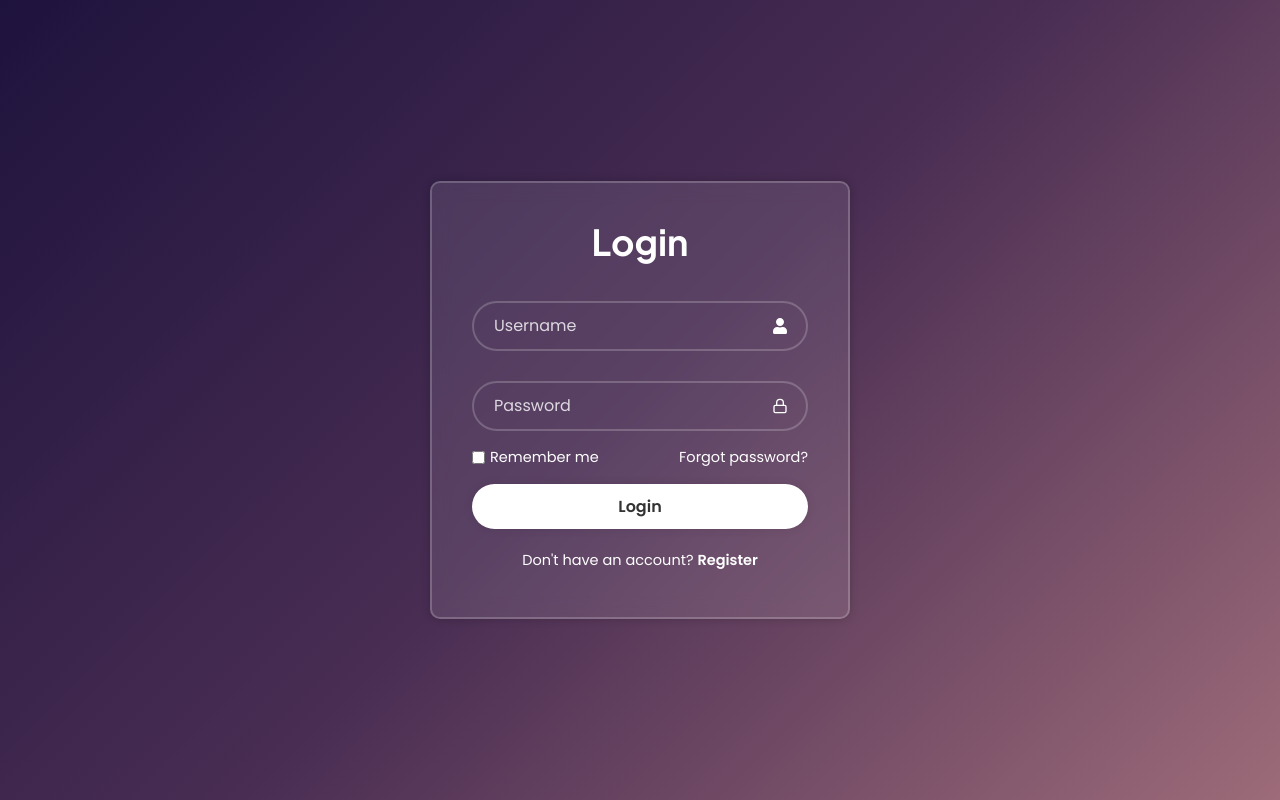
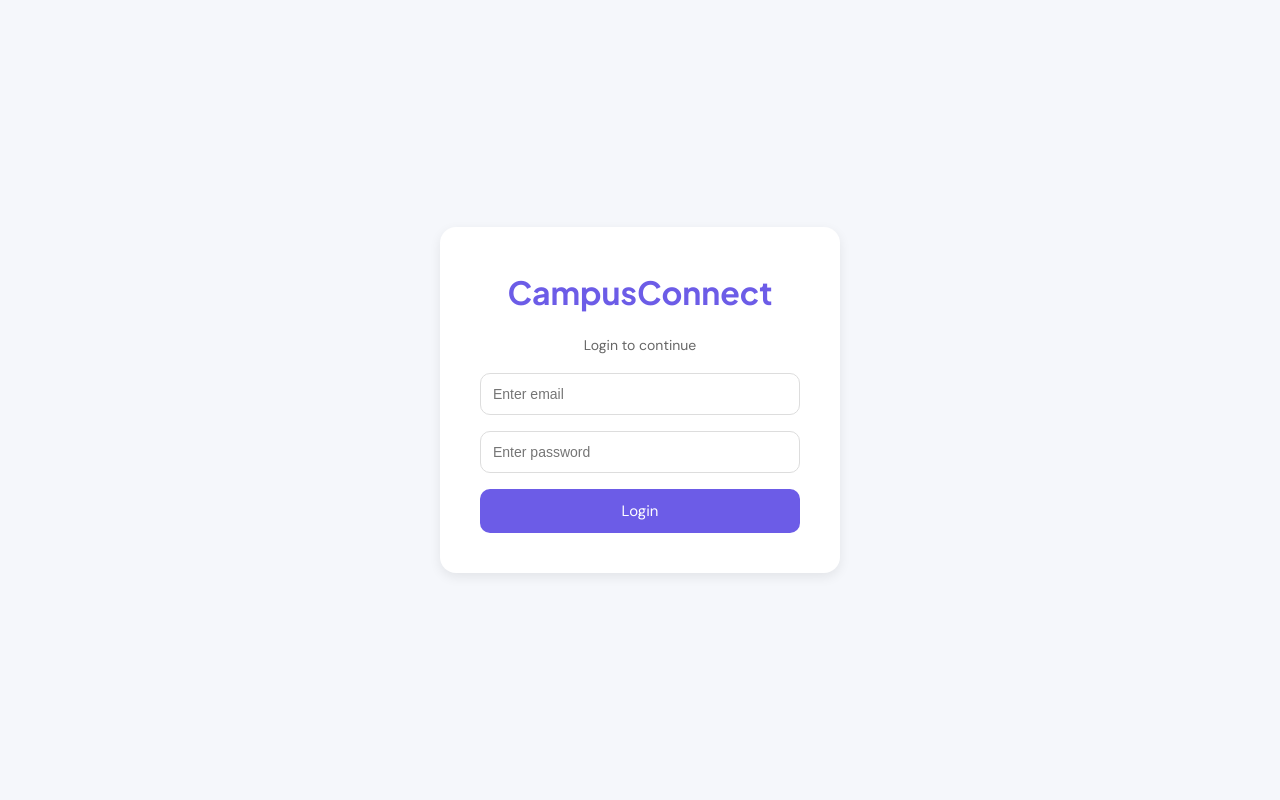
Before and after one commit to risrajawat/CampusConnect, a React (Vite) app: page /login in a window 1280 px wide. Built offline with nearby package versions, Linux system fonts and the light colour scheme.

Commit message:
login ui implemented

```diff
--- a/src/pages/Login/Login.css
+++ b/src/pages/Login/Login.css
@@ -1,121 +1,64 @@
-@import url('https://fonts.googleapis.com/css2?family=Poppins:wght@300;400;500;600;700&display=swap');
+/* Login Page */
 
-* {
-    margin: 0;
-    padding: 0;
-    box-sizing: border-box;
-    font-family: 'Poppins', sans-serif;
+.login-page {
+  height: 100vh;
+  display: flex;
+  justify-content: center;
+  align-items: center;
+  background: #f5f7fb;
 }
 
-.login-container {
-    display: flex;
-    justify-content: center;
-    align-items: center;
-    min-height: 100vh;
-    background: linear-gradient(135deg, #1e133d, #492d53, #9d6b79);
+/* Login Box */
+
+.login-box {
+  background: white;
+  padding: 40px;
+  width: 100%;
+  max-width: 400px;
+  border-radius: 16px;
+  box-shadow: 0 4px 12px rgba(0, 0, 0, 0.08);
+
+  display: flex;
+  flex-direction: column;
+  gap: 16px;
 }
 
-.wrapper {
-    width: 420px;
-    background: rgba(255, 255, 255, 0.1);
-    border: 2px solid rgba(255, 255, 255, 0.2);
-    backdrop-filter: blur(10px);
-    -webkit-backdrop-filter: blur(10px);
-    box-shadow: 0 0 10px rgba(0, 0, 0, 0.2);
-    color: #fff;
-    border-radius: 10px;
-    padding: 30px 40px;
+/* Heading */
+
+.login-box h1 {
+  text-align: center;
+  color: #6c5ce7;
 }
 
-.wrapper h1 {
-    font-size: 36px;
-    text-align: center;
+.login-box p {
+  text-align: center;
+  color: #666;
+  font-size: 14px;
 }
 
-.wrapper .inp-box {
-    position: relative;
-    width: 100%;
-    height: 50px;
-    margin: 30px 0;
+/* Inputs */
+
+.login-box input {
+  padding: 12px;
+  border: 1px solid #ddd;
+  border-radius: 10px;
+  outline: none;
+  font-size: 14px;
 }
 
-.inp-box input {
-    width: 100%;
-    height: 100%;
-    background: transparent;
-    border: none;
-    outline: none;
-    border: 2px solid rgba(255, 255, 255, 0.2);
-    border-radius: 40px;
-    font-size: 16px;
-    color: #fff;
-    padding: 20px 45px 20px 20px;
+/* Button */
+
+.login-box button {
+  background: #6c5ce7;
+  color: white;
+  border: none;
+  padding: 12px;
+  border-radius: 10px;
+  cursor: pointer;
+  font-size: 15px;
+  transition: 0.3s;
 }
 
-.inp-box input::placeholder {
-    color: rgba(255, 255, 255, 0.8);
+.login-box button:hover {
+  background: #5a4bd8;
 }
-
-.inp-box .icon {
-    position: absolute;
-    right: 20px;
-    top: 50%;
-    transform: translateY(-50%);
-    font-size: 16px;
-}
-
-.wrapper .remember-forgot {
-    display: flex;
-    justify-content: space-between;
-    font-size: 14.5px;
-    margin: -15px 0 15px;
-}
-
-.remember-forgot label {
-    display: flex;
-    align-items: center;
-}
-
-.remember-forgot label input {
-    accent-color: #fff;
-    margin-right: 5px;
-}
-
-.remember-forgot a {
-    color: #fff;
-    text-decoration: none;
-}
-
-.remember-forgot a:hover {
-    text-decoration: underline;
-}
-
-.wrapper button {
-    width: 100%;
-    height: 45px;
-    background: #fff;
-    border: none;
-    outline: none;
-    border-radius: 40px;
-    box-shadow: 0 0 10px rgba(0, 0, 0, 0.1);
-    cursor: pointer;
-    font-size: 16px;
-    color: #333;
-    font-weight: 600;
-}
-
-.wrapper .register-link {
-    font-size: 14.5px;
-    text-align: center;
-    margin: 20px 0 15px;
-}
-
-.register-link p a {
-    color: #fff;
-    text-decoration: none;
-    font-weight: 600;
-}
-
-.register-link p a:hover {
-    text-decoration: underline;
-}
--- a/src/pages/Login/Login.jsx
+++ b/src/pages/Login/Login.jsx
@@ -1,41 +1,77 @@
-import React from 'react'
-import './Login.css'
-import { FaUser } from "react-icons/fa";
-import { LuLock } from "react-icons/lu";
+import { useState } from "react";
+import { useNavigate } from "react-router-dom";
 
-const Login = () => {
+import "./Login.css";
+
+function Login() {
+
+  const navigate = useNavigate();
+
+  const [email, setEmail] = useState("");
+  const [password, setPassword] = useState("");
+
+  // Login Function
+  const handleLogin = (e) => {
+
+    e.preventDefault();
+
+    // Simple Validation
+    if (!email || !password) {
+      alert("Please fill all fields");
+      return;
+    }
+
+    // Save user
+    localStorage.setItem(
+      "user",
+      JSON.stringify({ email })
+    );
+
+    // Go to Events Page
+    navigate("/");
+  };
+
   return (
-    <div className='login-container'>
-      <div className='wrapper'>
-          <form action="">
-              <h1>Login</h1>
+    <div className="login-page">
 
-              <div className='inp-box'>
-                  <input type="text" placeholder='Username' required />
-                  <FaUser className='icon' />
-              </div>
+      <form
+        className="login-box"
+        onSubmit={handleLogin}
+      >
 
-              <div className='inp-box'>
-                  <input type="password" placeholder='Password' required />
-                  <LuLock className='icon' />
-              </div>
+        <h1>CampusConnect</h1>
 
-              <div className="remember-forgot">
-                  <label>
-                      <input type="checkbox" /> Remember me
-                  </label>
-                  <a href="#">Forgot password?</a>
-              </div>
+        <p>Login to continue</p>
 
-              <button type='submit'>Login</button>
+        {/* Email */}
+        <input
+          type="email"
+          placeholder="Enter email"
+          value={email}
+          onChange={(e) =>
+            setEmail(e.target.value)
+          }
+        />
 
-              <div className="register-link">
-                  <p>Don't have an account? <a href="#">Register</a></p>
-              </div>
-          </form>
-      </div>
+        {/* Password */}
+        <input
+          type="password"
+          placeholder="Enter password"
+          value={password}
+          onChange={(e) =>
+            setPassword(e.target.value)
+          }
+        />
+
+        {/* Button */}
+        <button type="submit">
+          Login
+        </button>
+
+      </form>
+
     </div>
-  )
+  );
 }
 
-export default Login
+export default Login;
```
Also changed, not shown: 1 other file (tests, documents, lock files or other folders).
